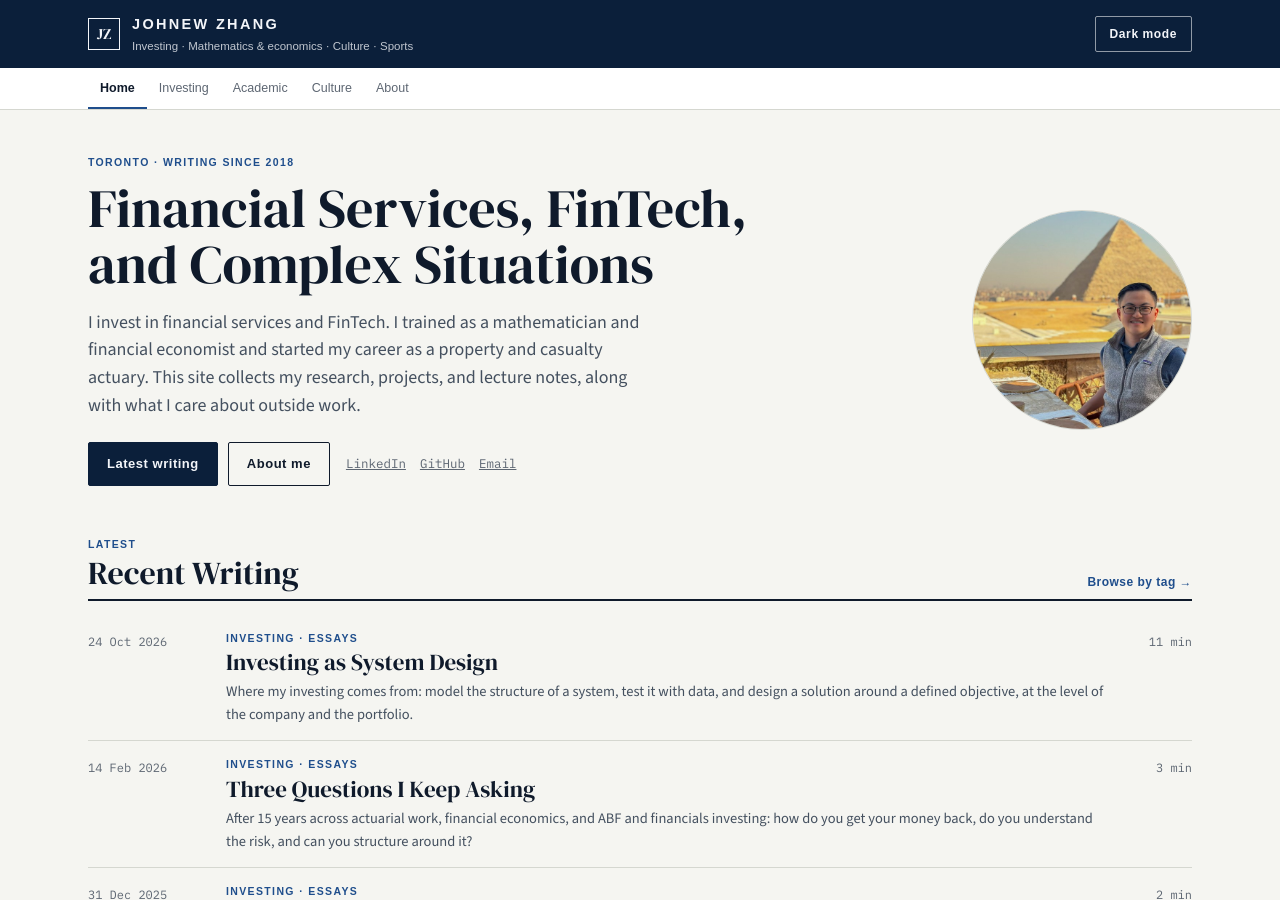
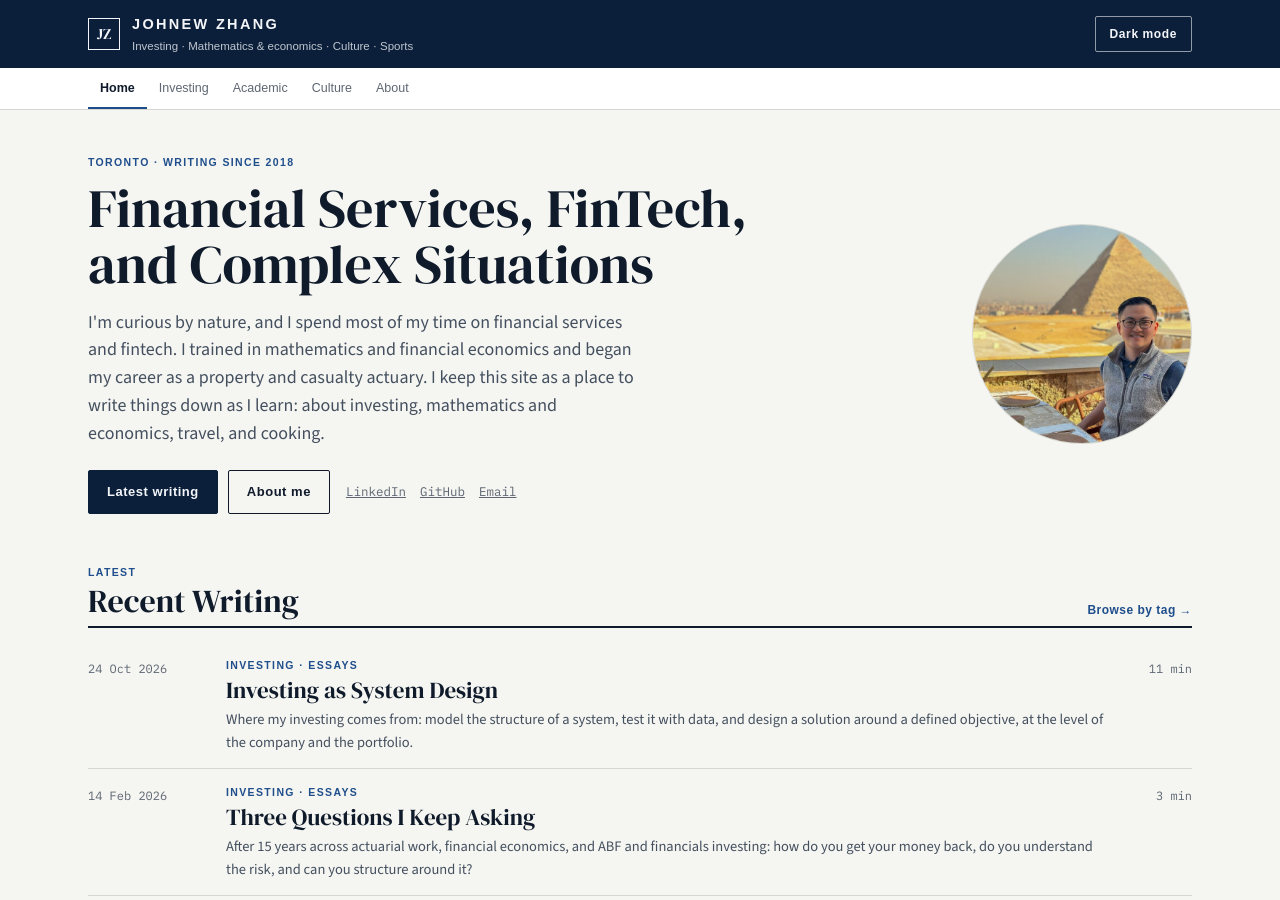
Before and after one commit to WizardKingZ/WizardKingZ.github.io, a Jekyll site: the page built from index.html, in a window 1280 px wide and 900 px high. Built offline with Jekyll 4.4.1, drawn with Linux system fonts in a browser that asks for light colours.

Commit message:
Home: plainer intro
Co-Authored-By: Claude Opus 5.5 <noreply@anthropic.com>
Claude-Session: https://claude.ai/code/session_01HuzLqhE1N2LXEfqC3bb9e5

```diff
--- a/index.html
+++ b/index.html
@@ -3,9 +3,10 @@ layout: home
 title: Johnew Zhang
 headline: Financial Services, FinTech, and Complex Situations
 intro: >-
-  I invest in financial services and FinTech. I trained as a mathematician and
-  financial economist and started my career as a property and casualty actuary.
-  This site collects my research, projects, and lecture notes, along with what
-  I care about outside work.
+  I'm curious by nature, and I spend most of my time on financial services and
+  fintech. I trained in mathematics and financial economics and began my career
+  as a property and casualty actuary. I keep this site as a place to write things
+  down as I learn: about investing, mathematics and economics, travel, and
+  cooking.
 latest_count: 6
 ---
```
